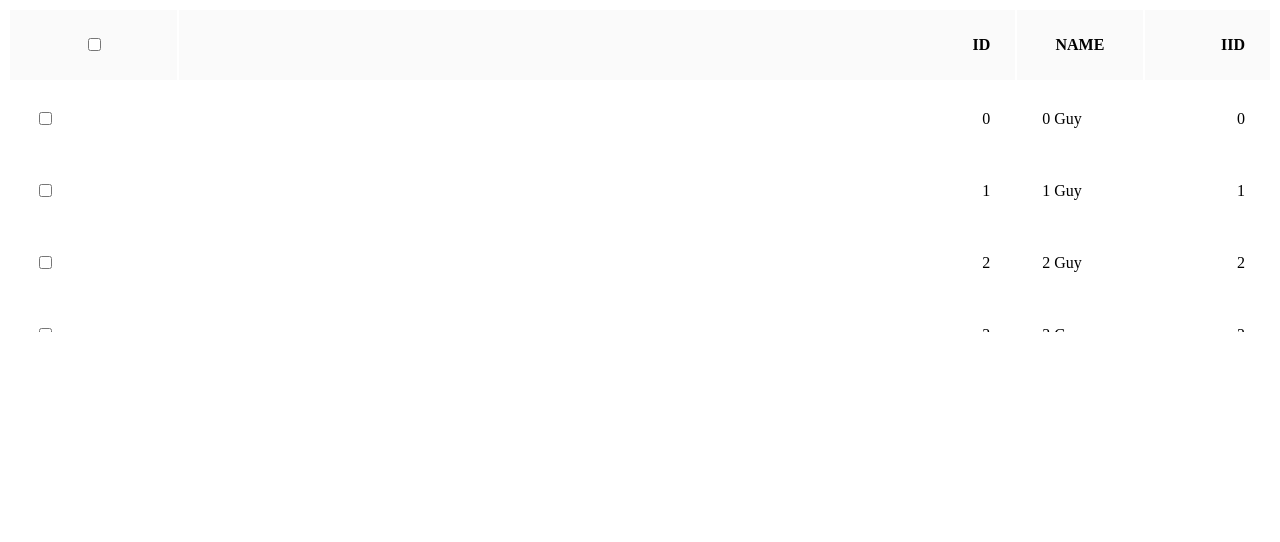
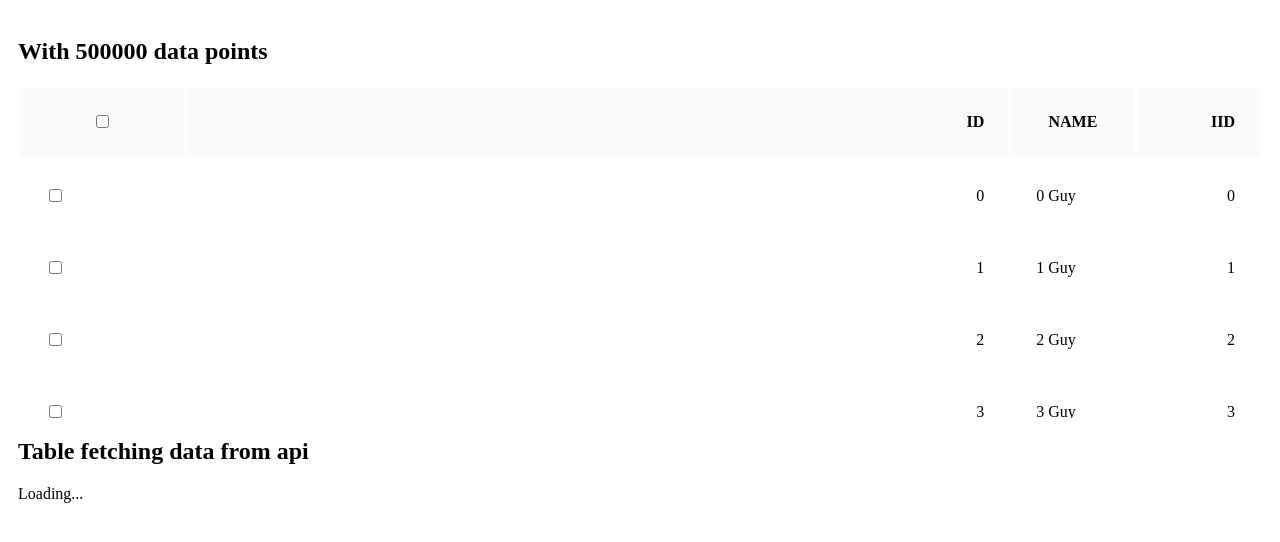
Before and after one commit to soorajshankar/DataTable, a React (Create React App) app: page / in a window 1280 px wide. Shown: the top 542 px of the page. Built offline with nearby package versions, Linux system fonts and the light colour scheme; no server answers.

Commit message:
Code Refractoring WIP

```diff
--- a/src/App.js
+++ b/src/App.js
@@ -1,13 +1,18 @@
 import React from "react";
 import "./App.css";
-import Table from "./Table";
-import getData, { columns } from "./Constants/data";
+import Table from "./components/Table";
+import getData, { columns } from "./constants/data";
+import ApiTable from "./containers/ApiTable";
 
-function App() {
+const App = () => {
   return (
+    <div id="root" style={{ padding: 10, height: "100vh" }}>
+      <div style={{ height: "50%", overflow: "hidden" }}>
+        <h2>With 500000 data points</h2>
         <Table
           data={getData(500000)}
           columns={columns}
+          height="100%"
           onRowClick={item => {
             console.log(item);
           }}
@@ -15,7 +20,13 @@ function App() {
             console.log(selection);
           }}
         />
+      </div>
+      <div style={{ height: "40%" }}>
+        <h2>Table fetching data from api</h2>
+        <ApiTable />
+      </div>
+    </div>
   );
-}
+};
 
 export default App;
--- a/src/Constants/data.js
+++ /dev/null
@@ -1,28 +0,0 @@
-const getData = size => {
-  let data = [];
-  for (let i = 0; i <= size; i++) {
-    data.push({ id: i, name: `${i} Guy` });
-  }
-  return data;
-};
-
-export default getData;
-export const columns = [
-  {
-    label: "ID",
-    id: "id",
-    // renderer: val => <span style={{ color: "red" }}>{val}</span>,
-    width: "100px",
-    numeric: true
-  },
-  {
-    label: "NAME",
-    id: "name",
-    numeric: false
-  },
-  {
-    label: "IID",
-    id: "id",
-    numeric: true
-  }
-];
--- a/src/Table/Table.jsx
+++ b/src/components/Table/Table.jsx
@@ -20,9 +20,11 @@ export const Li = ({
               onChange={e => onChange(i, e.target.checked, selectedItems)}
               checked={selectedItems.has(i._id)}
             />
+          ) : c.renderer ? (
+            c.renderer(i[c.id])
           ) : (
-            i[c.id] // (React.ReactNode | string | number),
-          );
+            i[c.id]
+          ); // (React.ReactNode | string | number),
 
         return (
           <td
@@ -129,7 +131,7 @@ export const getPrevArray = ({ size = 10, current = [], data }) => {
 const Table = ({
   data = [],
   columns = [],
-  maxHeight = 250,
+  height = 250,
   onSelectionChange = items =>
     console.debug(
       "Please provide onRowClick prop to table property to access selection event",
@@ -194,7 +196,7 @@ const Table = ({
         </table>
       </div>
       <div
-        style={{ maxHeight, overflow: "auto" }}
+        style={{ maxHeight: height, overflow: "auto" }}
         className="vir-table-body"
         onScroll={onScroll}
       >
--- /dev/null
+++ b/src/constants/data.jsx
@@ -0,0 +1,54 @@
+import React from "react";
+const getData = size => {
+  let data = [];
+  for (let i = 0; i <= size; i++) {
+    data.push({ id: i, name: `${i} Guy` });
+  }
+  return data;
+};
+
+export default getData;
+export const columns = [
+  {
+    label: "ID",
+    id: "id",
+    // renderer: val => <span style={{ color: "red" }}>{val}</span>,
+    width: "100px",
+    numeric: true
+  },
+  {
+    label: "NAME",
+    id: "name",
+    numeric: false
+  },
+  {
+    label: "IID",
+    id: "id",
+    numeric: true
+  }
+];
+/**
+ * albumId: 1
+ * id: 1
+ * thumbnailUrl: "https://via.placeholder.com/150/92c952"
+ * title: "accusamus beatae ad facilis cum similique qui sunt"
+ * url: "https://via.placeholder.com/600/92c952"
+ */
+export const albumColumns = [
+  {
+    label: "Album Id",
+    id: "albumId",
+    width: "100px",
+    numeric: true
+  },
+  {
+    label: "Title",
+    id: "title",
+    numeric: false
+  },
+  {
+    label: "Art",
+    renderer: val => <img src={val} />,
+    id: "thumbnailUrl",
+  }
+];
--- /dev/null
+++ b/src/containers/ApiTable.jsx
@@ -0,0 +1,46 @@
+import React, { useEffect, useState } from "react";
+import PropTypes from "prop-types";
+import Table from "../components/Table";
+import getData, { columns, albumColumns } from "../constants/data";
+const initialState = { data: [], loading: true };
+
+const ApiTable = props => {
+  const [data, setData] = useState(initialState);
+  useEffect(async () => {
+    let url = "https://jsonplaceholder.typicode.com/photos";
+    let response = await fetch(url);
+
+    if (response.ok) {
+      // if HTTP-status is 200-299
+      // get the response body (the method explained below)
+      let data = await response.json();
+      setData({ data, loading: false });
+    } else {
+      alert("HTTP-Error: " + response.status);
+    }
+  }, []);
+
+  return (
+    <div>
+      {data.loading ? (
+        "Loading..."
+      ) : (
+        <Table
+          data={data.data}
+          columns={albumColumns}
+          //   height="100"
+          onRowClick={item => {
+            console.log(item);
+          }}
+          onSelectionChange={selection => {
+            console.log(selection);
+          }}
+        />
+      )}
+    </div>
+  );
+};
+
+ApiTable.propTypes = {};
+
+export default ApiTable;
--- a/src/index.css
+++ b/src/index.css
@@ -16,7 +16,7 @@ body,
   width: 100%;
   table-layout: fixed;
 }
-.vir-table-body table tbody tr :hover {
+.vir-table-body tr :hover {
   background-color: rgb(230, 247, 255);
 }
 .vir-table-body {
```
Also changed, not shown: src/components/Table/index.js (renamed from src/Table/index.js), 2 other files (tests, documents, lock files or other folders). Lines whose indentation alone changed are shown as unchanged.
